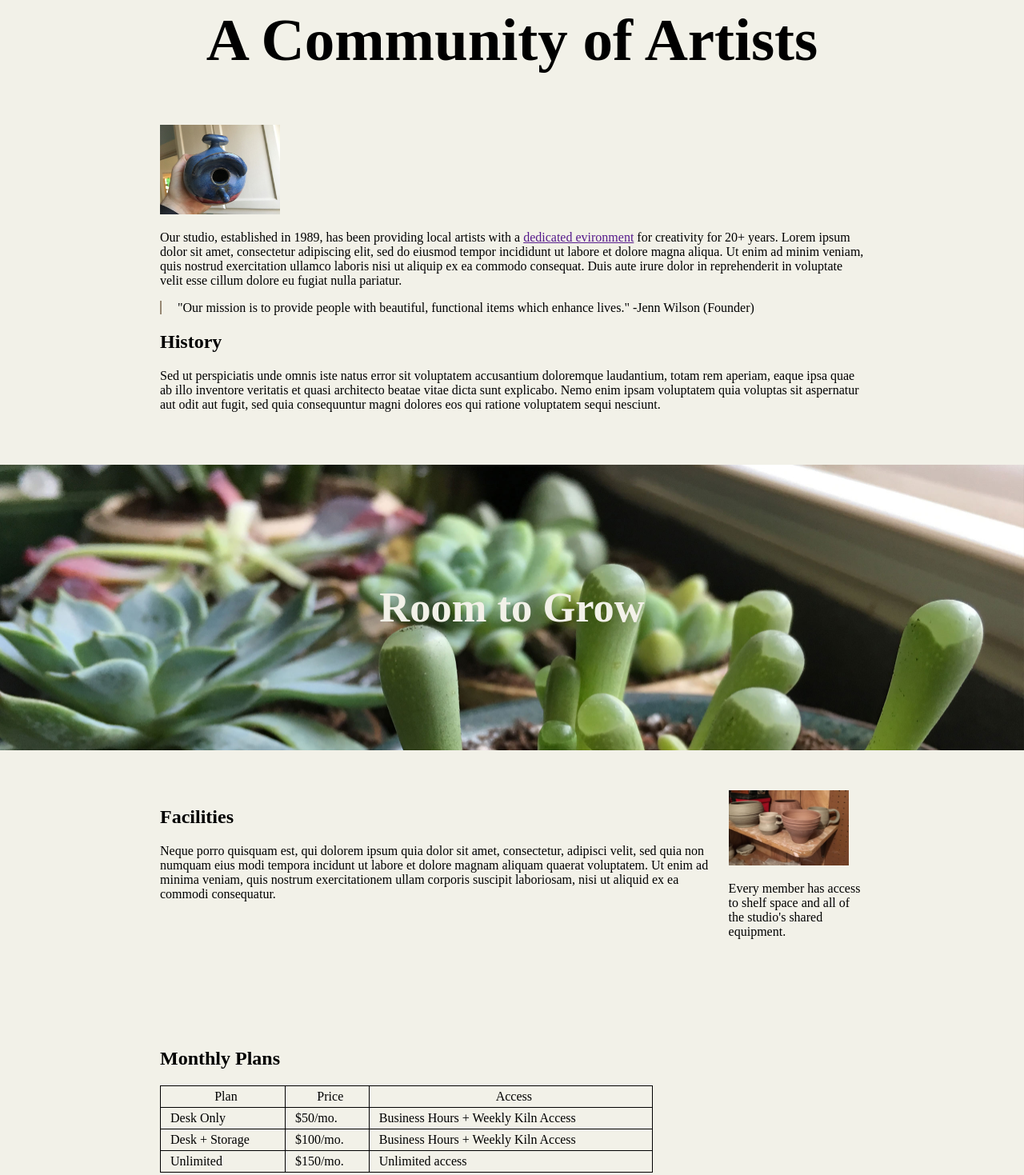
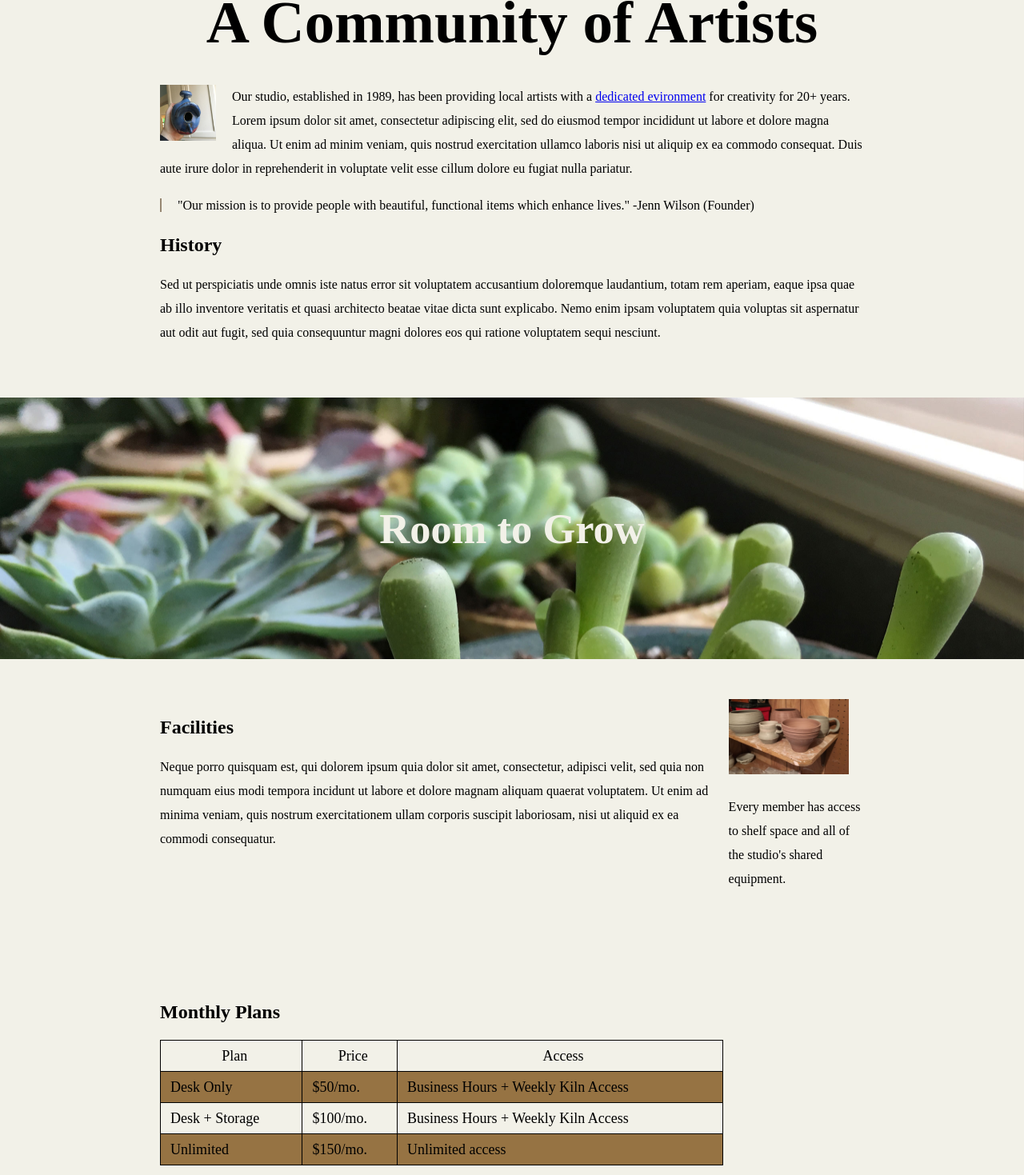
Before and after one commit to emmanuelamon92/week-one-project, a plain HTML site: page About/about.html in a window 1280 px wide. Shown: the part 168-1637 px from the top of the page at 80% size. Drawn offline with Linux system fonts and the light colour scheme.

Commit message:
text is not working but done just about everyting else

```diff
--- a/About/about.html
+++ b/About/about.html
@@ -22,7 +22,7 @@
                           <h1>A Community of Artists</h1>
                             <div id = "picParaInside">
                               <img src="../images/birdhouse.jpg" alt="">
-                              <p>Our studio, established in 1989, has been providing local artists with a <a href="">dedicated evironment</a>  for creativity for 20+ years. Lorem ipsum dolor sit amet, consectetur adipiscing elit, sed do eiusmod tempor incididunt ut labore et dolore magna aliqua. Ut enim ad minim veniam, quis nostrud exercitation ullamco laboris nisi ut aliquip ex ea commodo consequat. Duis aute irure dolor in reprehenderit in voluptate velit esse cillum dolore eu fugiat nulla pariatur.</p>
+                              <p>Our studio, established in 1989, has been providing local artists with a <a href="#sub-1">dedicated evironment</a>  for creativity for 20+ years. Lorem ipsum dolor sit amet, consectetur adipiscing elit, sed do eiusmod tempor incididunt ut labore et dolore magna aliqua. Ut enim ad minim veniam, quis nostrud exercitation ullamco laboris nisi ut aliquip ex ea commodo consequat. Duis aute irure dolor in reprehenderit in voluptate velit esse cillum dolore eu fugiat nulla pariatur.</p>
                             </div>
                         </div>
                         <div id="quote">
@@ -37,7 +37,7 @@
                         <h1>Room to Grow</h1>
                     </section>
                     <section class="section3">
-                        <div class = "sub-1">
+                        <div id = "sub-1">
                             <h2>Facilities</h2>
                                 <p>Neque porro quisquam est, qui dolorem ipsum quia dolor sit amet, consectetur, adipisci velit, sed quia non numquam eius modi tempora incidunt ut labore et dolore magnam aliquam quaerat voluptatem. Ut enim ad minima veniam, quis nostrum exercitationem ullam corporis suscipit laboriosam, nisi ut aliquid ex ea commodi consequatur.</p>
                         </div>
@@ -57,7 +57,7 @@
                                 </tr>
                             </thead>
                             <tbody>
-                                <tr>
+                                <tr id = "color">
                                     <td>Desk Only</td>
                                     <td>$50/mo.</td>
                                     <td>Business Hours + Weekly Kiln Access</td>
@@ -67,7 +67,7 @@
                                     <td>$100/mo.</td>
                                     <td>Business Hours + Weekly Kiln Access</td>
                                 </tr>
-                                <tr>
+                                <tr id = "color">
                                     <td>Unlimited</td>
                                     <td>$150/mo.</td>
                                     <td>Unlimited access</td>
--- a/Home/styles.css
+++ b/Home/styles.css
@@ -19,6 +19,7 @@ Input Border Bottom (Focus): #967343
 Outside In. Look at the containers and then do
 things on the inside. Comment out general things
 that apply to the whole page.*/
+
 /****************/
 /*navigation_bar*/
 /****************/
@@ -28,6 +29,7 @@ body{
   padding: 0;
   background-color: #f2f1e8;
   font-family: #131511; /*invalid text?*/
+  line-height: 30px;
 }
 
 #navigation_bar {
@@ -211,8 +213,11 @@ footer{
   padding: 50px 200px;
 }
 
-#picParaInside{
-  float: left;
+#picParaInside img {
+  height: 70px;
+  width: 70px;
+  float:left;
+  margin-right: 20px;
 }
 
 blockquote {
@@ -258,16 +263,22 @@ blockquote {
 
 table{
   border-collapse: collapse;
-  width: 70%;
+  width: 80%;
   text-align: left;
   text-indent: .5em;
 
 }
 table td{
+  font-size: 18px;
   border: .5px solid black;
   height: 10px;
   text-align: left;
   padding: 4px;
+}
+
+#color {
+
+  background-color: #967343;
 }
 
 .tableHead td{
```
